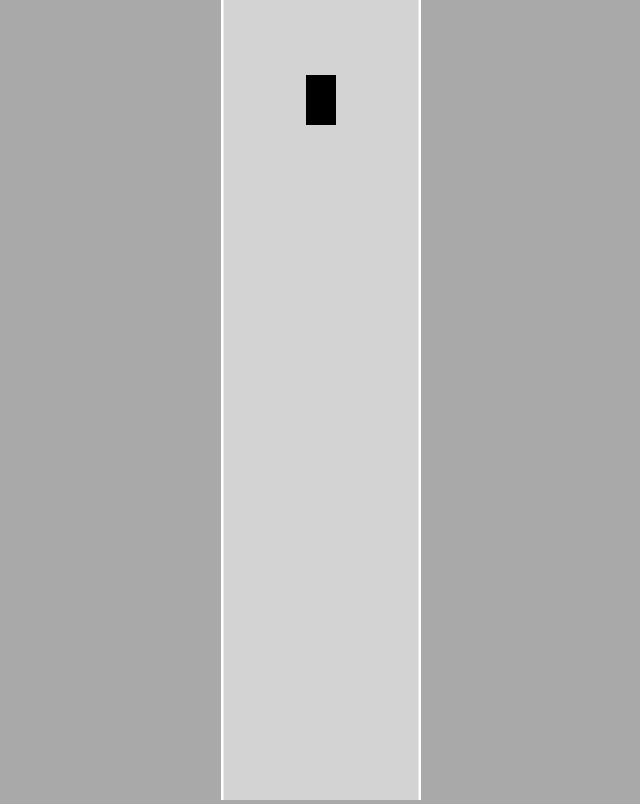
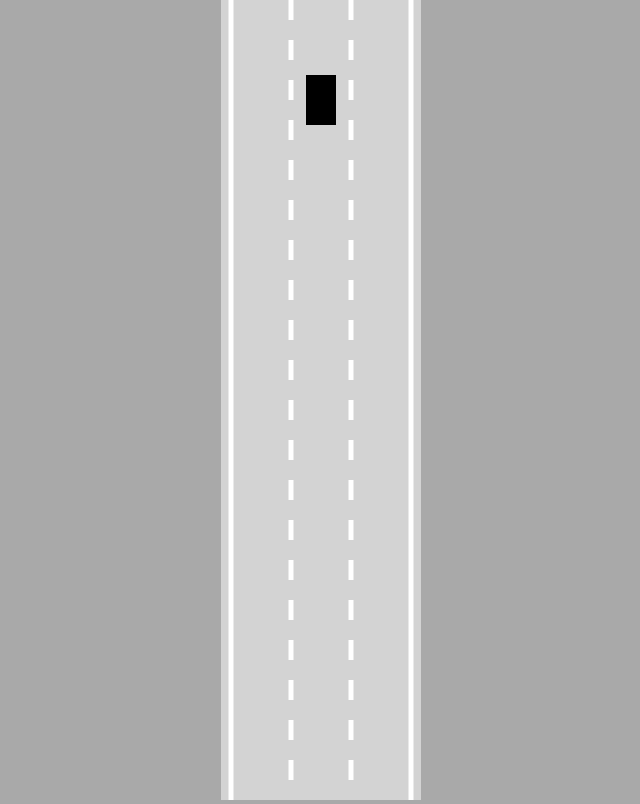
Before and after one commit to ziperfal123/ML-self-driving-car, a plain HTML site: page index.html in a window 1280 px wide. Shown: the whole page, without its empty margins (319-959 px from the left). Drawn offline with Linux system fonts and the light colour scheme.

Commit message:
draw lanes

```diff
--- a/index.html
+++ b/index.html
@@ -8,6 +8,7 @@
 
         <canvas id="myCanvas"></canvas>
 
+        <script src="utils.js"></script>
         <script src="road.js"></script>
         <script src="controls.js"></script>
         <script src="car.js"></script>
--- a/main.js
+++ b/main.js
@@ -3,9 +3,8 @@ const canvas = document.getElementById("myCanvas")
 canvas.width = 200
 
 const ctx = canvas.getContext("2d")
-const road = new Road(canvas.width / 2, canvas.width)
-const car = new Car(100,100, 30, 50)
-
+const road = new Road(canvas.width / 2, canvas.width * 0.9)
+const car = new Car(road.getLaneCenter(1),100, 30, 50)
 
 animate()
 
--- a/road.js
+++ b/road.js
@@ -12,18 +12,28 @@ class Road {
         this.bottom = infinity
     }
 
+    getLaneCenter(laneIndex) {
+        const laneWidth = this.width / this.laneCount
+        return this.left + laneWidth / 2 + Math.min(laneIndex, this.laneCount - 1)  * laneWidth
+
+    }
+
     draw(ctx) {
         ctx.lineWidth = 5
         ctx.strokeStyle = "white"
+        for(let i = 0 ; i <= this.laneCount ; i++) {
+            const x = lerp(this.left, this.right, i / this.laneCount)
 
-        ctx.beginPath()
-        ctx.moveTo(this.left , this.top)
-        ctx.lineTo(this.left , this.bottom)
-        ctx.stroke()
+            if(i > 0 && i < this.laneCount) {
+                ctx.setLineDash([20,20])
+            } else {
+                ctx.setLineDash([0, 0])
+            }
 
-        ctx.beginPath()
-        ctx.moveTo(this.right , this.top)
-        ctx.lineTo(this.right , this.bottom)
-        ctx.stroke()
+            ctx.beginPath()
+            ctx.moveTo(x , this.top)
+            ctx.lineTo(x , this.bottom)
+            ctx.stroke()
+        }
     }
 }
--- /dev/null
+++ b/utils.js
@@ -0,0 +1,3 @@
+function lerp (a,b,t) {
+    return a + (b-a) * t
+}
```
